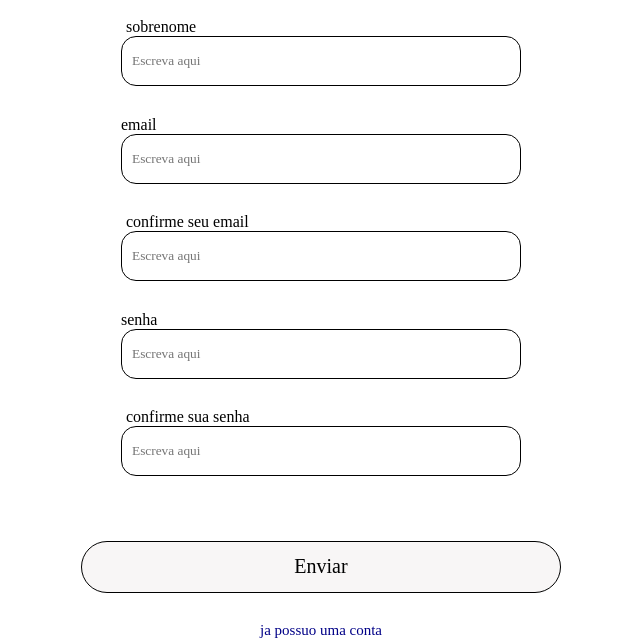
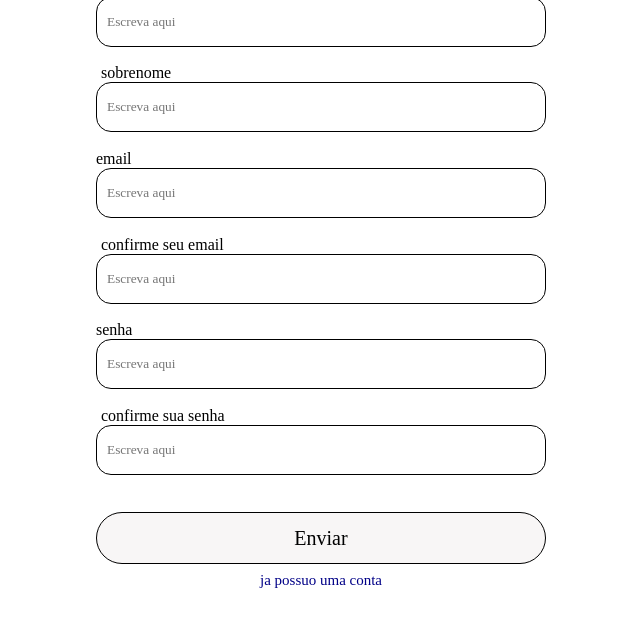
Before and after one commit to aloe-senai/aloe-site, a plain HTML site: page cadastro/cadastro.html in a window 1280 px wide. Shown: the part 161-804 px from the top of the page, without its empty margins (319-959 px from the left). Drawn offline with Linux system fonts and the light colour scheme.

Commit message:
feat: seções cadastro e login prontas

```diff
--- a/cadastro/cadastro.css
+++ b/cadastro/cadastro.css
@@ -15,17 +15,19 @@
     display: flex;
     flex-direction: column;
     align-items: center;
-    height: 800px;
+    height: 750px;
     justify-content: space-between;
 }
 
 .form h2 {
     font-family: "Dm Serif Text";
     font-size: 45px;
+    padding: 10px;
+    margin-top: 50px;
 }
 
 .campo-email {
-    width: 400px;
+    width: 450px;
     text-align: left;
     display: flex;
     justify-content: center;
@@ -48,7 +50,7 @@
 }
 
 .campo-senha {
-    width: 400px;
+    width: 450px;
     text-align: left;
     display: flex;
     justify-content: center;
@@ -70,48 +72,10 @@
     text-indent: 10px;
 }
 
-.form button {
-    background-color: #f8f6f6;
-    margin-top: 35px;
-    width: 480px;
-     height: 52px;
-    font-family: "Garet";
-    font-size: 20px;
-    text-align: center;
-    color: #000;
-    border: 0.5px solid ;
-    border-radius: 100px;
-}
 
-.form button:hover {
-    background-color: #14181A;
-    transition: 600ms;
-    color: white;
-    cursor: pointer;
-}
-
-.pergunta p {
-    color: #000087;
-font-family: "Garet";
-font-size: 15px;
-}
-
-.pergunta p:hover{
-    color: #4F37FF;
-    cursor: pointer;
-    transition: 600ms;
-}
-
-#logo-aloe img{
-    width: 150px;
-display: flex;
-align-items: center;
-margin: auto;
-margin-top: 40px;
-}
 
 .campo-nome {
-    width: 400px;
+    width: 450px;
     text-align: left;
     display: flex;
     justify-content: center;
@@ -134,7 +98,7 @@ margin-top: 40px;
 }
 
 .campo-sobrenome {
-    width: 400px;
+    width: 450px;
     text-align: left;
     display: flex;
     justify-content: center;
@@ -157,7 +121,7 @@ margin-top: 40px;
 }
 
 .campo-confirmação-email {
-    width: 400px;
+    width: 450px;
     text-align: left;
     display: flex;
     justify-content: center;
@@ -180,7 +144,7 @@ margin-top: 40px;
 }
 
 .campo-confirmação-senha {
-    width: 400px;
+    width: 450px;
     text-align: left;
     display: flex;
     justify-content: center;
@@ -201,3 +165,43 @@ margin-top: 40px;
     border-radius: 15px;
     text-indent: 10px;
 }
+.form button {
+    background-color: #f8f6f6;
+    width: 450px;
+     height: 52px;
+    font-family: "Garet";
+    font-size: 20px;
+    text-align: center;
+    color: #000;
+    border: 0.5px solid ;
+    border-radius: 100px;
+    margin-top: 20px;
+}
+
+.form button:hover {
+    background-color: #14181A;
+    transition: 500ms;
+    color: white;
+    cursor: pointer;
+}
+
+.pergunta p {
+    color: #000087;
+font-family: "Garet";
+font-size: 15px;
+margin-top: -10px;
+}
+
+.pergunta p:hover{
+    color: #4F37FF;
+    cursor: pointer;
+    transition: 500ms;
+}
+
+#logo-aloe img{
+    width: 150px;
+display: flex;
+align-items: center;
+margin: auto;
+margin-top: 60px;
+}
```
